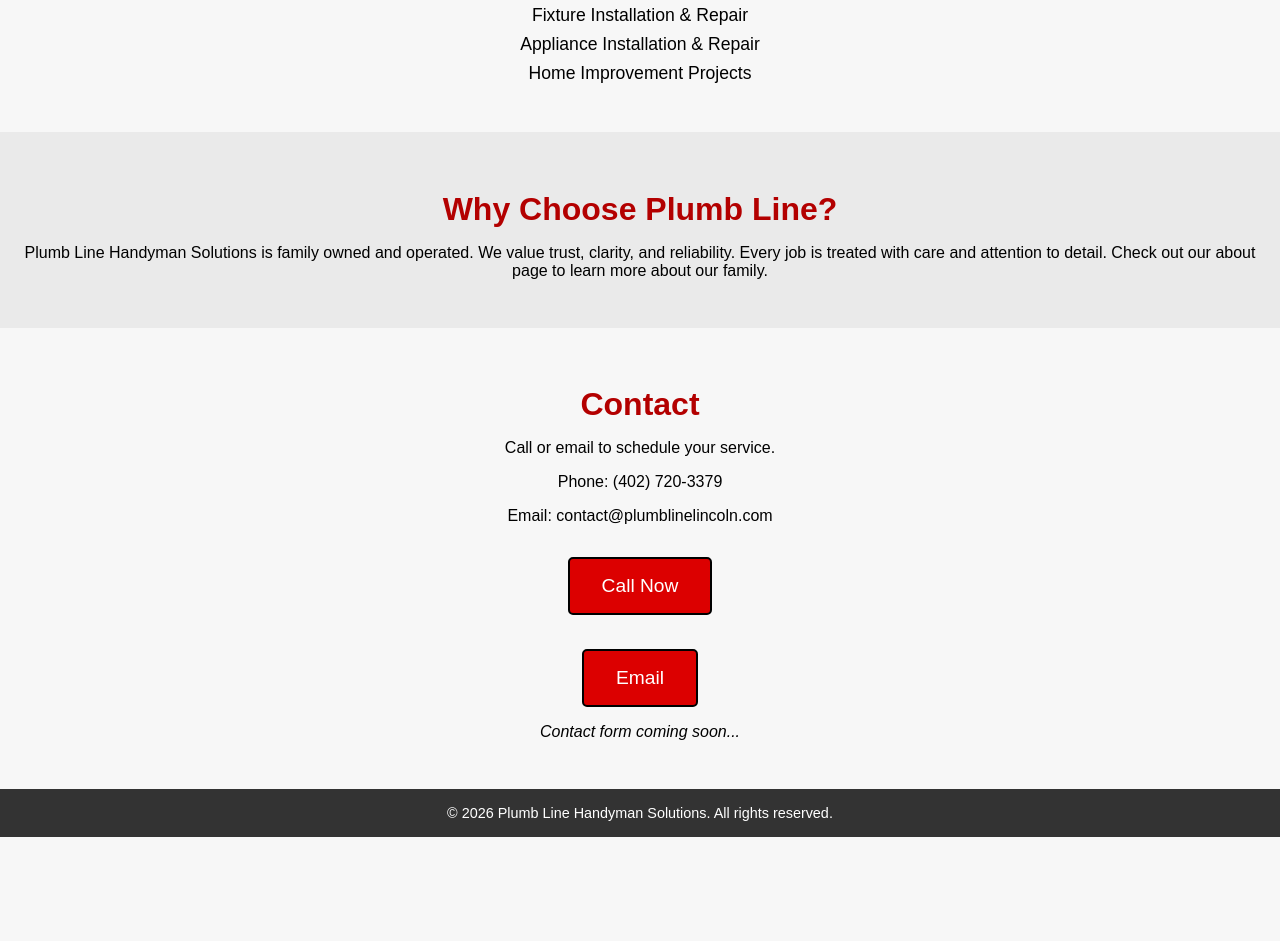
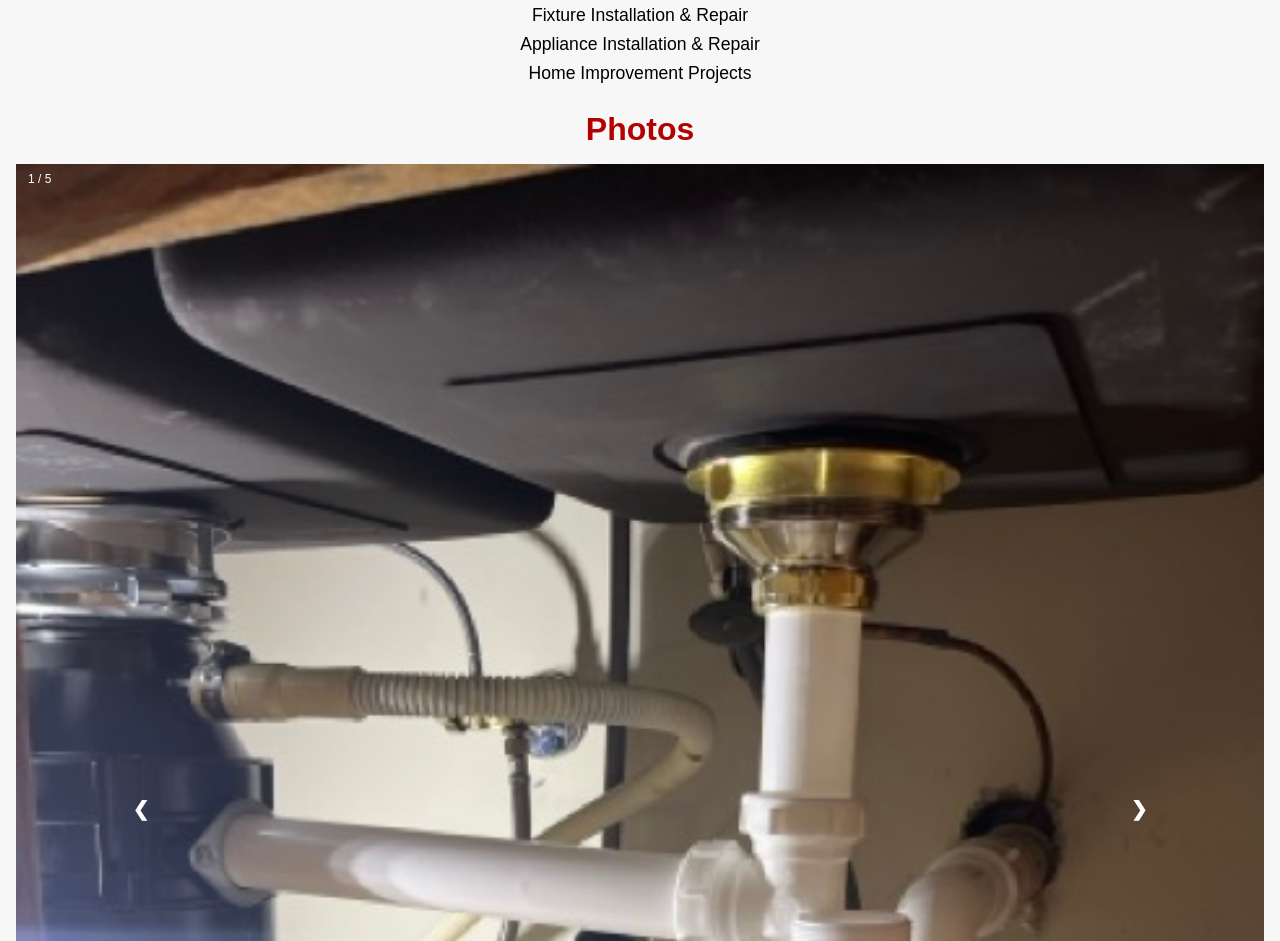
Before and after one commit to Cadehoffs/plumbline-handyman, a plain HTML site: page index.html in a window 1280 px wide. Shown: the part 811-1752 px from the top of the page. Before the commit the page ends 1648 px from the top, so only its background shows below. Drawn offline with Linux system fonts and the light colour scheme.

Commit message:
Added photos

```diff
--- a/index.html
+++ b/index.html
@@ -73,6 +73,81 @@
       margin: 0.5rem 0;
     }
 
+    /* --- Column Section --- */
+    .row {
+      display: flex;
+    }
+
+    .column {
+      flex: 50%;
+    }
+
+    @media screen and (max-width: 600px) {
+      .column {
+        flex: 100%;
+      }
+    }
+    /* --- Image Slideshow --- */
+    * {
+      box-sizing: border-box;
+    }
+    /* Position the image container (needed to position the left and right arrows) */
+    .container {
+      position: relative;
+    }
+
+    /* Hide the images by default */
+    .mySlides {
+      display: none;
+    }
+
+    /* Add a pointer when hovering over the thumbnail images */
+    .cursor {
+      cursor: pointer;
+    }
+
+    /* Next & previous buttons */
+    .prev,
+    .next {
+      cursor: pointer;
+      position: absolute;
+      top: 40%;
+      width: 20%;
+      padding: 16px;
+      margin-top: -50px;
+      color: rgb(255, 255, 255);
+      font-weight: bold;
+      font-size: 20px;
+      border-radius: 0 3px 3px 0;
+      user-select: none;
+      -webkit-user-select: none;
+    }
+
+    .prev {
+      left: 0;
+    }
+
+    /* Position the "next button" to the right */
+    .next {
+      right: 0;
+      border-radius: 3px 0 0 3px;
+    }
+
+    /* On hover, add a black background color with a little bit see-through */
+    .prev:hover,
+    .next:hover {
+      background-color: rgba(0, 0, 0, 0.8);
+    }
+
+    /* Number text (1/3 etc) */
+    .numbertext {
+      color: #ffffff;
+      font-size: 12px;
+      padding: 8px 12px;
+      position: absolute;
+      top: 0;
+    }
+
     /* --- About Section --- */
     .about {
       background-color: #eaeaea;
@@ -133,6 +208,37 @@
         <li>Appliance Installation & Repair</li>
         <li>Home Improvement Projects</li>
       </ul>
+    <h2>Photos</h2>
+        <!-- Container for the image gallery -->
+        <div class="container">
+          <!-- Full-width images with number text -->
+          <div class="mySlides">
+            <div class="numbertext">1 / 5</div>
+              <img src="photos/sink.jpeg" style="width: 100%;">
+          </div>
+          <div class="mySlides">
+            <div class="numbertext">2 / 5</div>
+              <img src="photos/valve.jpeg" style="width:100%">
+          </div>
+          <div class="mySlides">
+            <div class="numbertext">3 / 5</div>
+              <img src="photos/dryer.jpeg" style="width:100%">
+          </div>
+          <div class="mySlides">
+            <div class="numbertext">4 / 5</div>
+              <img src="photos/vanity.jpeg" style="width:100%">
+          </div>
+          <div class="mySlides">
+            <div class="numbertext">5 / 5</div>
+              <img src="photos/vanity2.jpeg" style="width:100%">
+          </div>
+          <!-- Next and previous buttons -->
+          <a class="prev" onclick="plusSlides(-1)">&#10094;</a>
+          <a class="next" onclick="plusSlides(1)">&#10095;</a>
+         </div>
+
+
+
   </section>
 
   <!-- About Section -->
@@ -148,8 +254,10 @@
     <p>Phone: (402) 720-3379</p>
     <p>Email: contact@plumblinelincoln.com</p>
     <a class="contact-button" href="tel:4027203379">Call Now</a>
-    <br><br>
+    <br>
     <a class="contact-button" href="mailto:contact@plumblinelincoln.com">Email</a>
+    <br>
+    <a class="contact-button" href="https://g.page/r/CQ8cM5R9YvUxEBI/review">Leave a Review</a>
     <!-- Placeholder for future contact form -->
     <p style="margin-top:1rem; font-style: italic;">Contact form coming soon...</p>
   </section>
@@ -160,4 +268,36 @@
   </footer>
 
 </body>
+<script>
+  let slideIndex = 1;
+  showSlides(slideIndex);
+
+  // Next/previous controls
+  function plusSlides(n) {
+    showSlides(slideIndex += n);
+  }
+
+  // Thumbnail image controls
+  function currentSlide(n) {
+    showSlides(slideIndex = n);
+  }
+
+  function showSlides(n) {
+    let i;
+    let slides = document.getElementsByClassName("mySlides");
+    let dots = document.getElementsByClassName("demo");
+    let captionText = document.getElementById("caption");
+    if (n > slides.length) {slideIndex = 1}
+    if (n < 1) {slideIndex = slides.length}
+    for (i = 0; i < slides.length; i++) {
+      slides[i].style.display = "none";
+    }
+    for (i = 0; i < dots.length; i++) {
+      dots[i].className = dots[i].className.replace(" active", "");
+    }
+    slides[slideIndex-1].style.display = "block";
+    dots[slideIndex-1].className += " active";
+    captionText.innerHTML = dots[slideIndex-1].alt;
+    }
+</script>
 </html>
```
Also changed, not shown: photos/dryer.jpeg (added), photos/sink.jpeg (added), photos/valve.jpeg (added), photos/vanity.jpeg (added), photos/vanity2.jpeg (added). Lines whose indentation alone changed are shown as unchanged.
